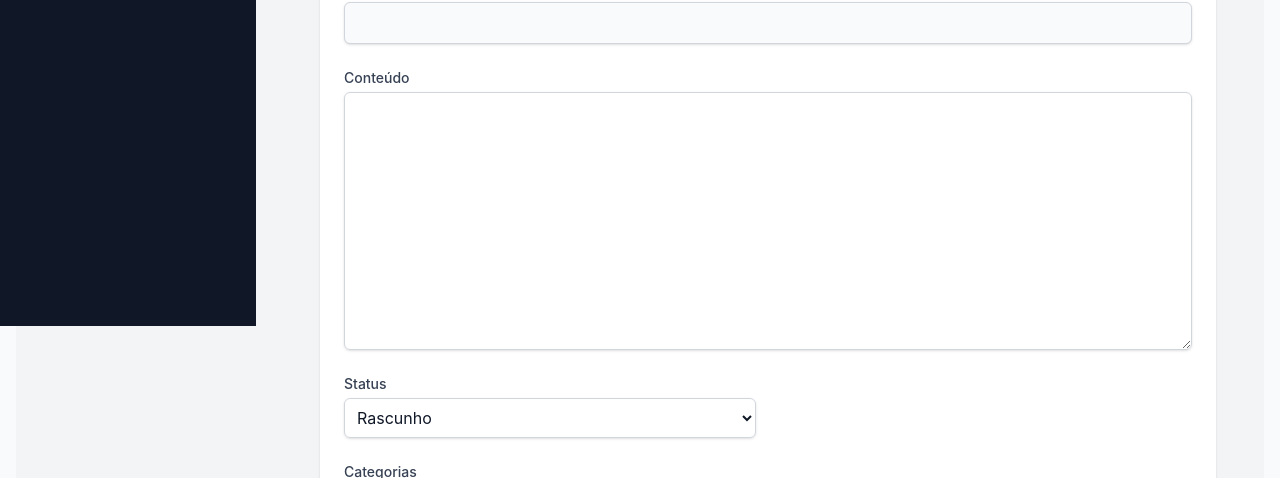
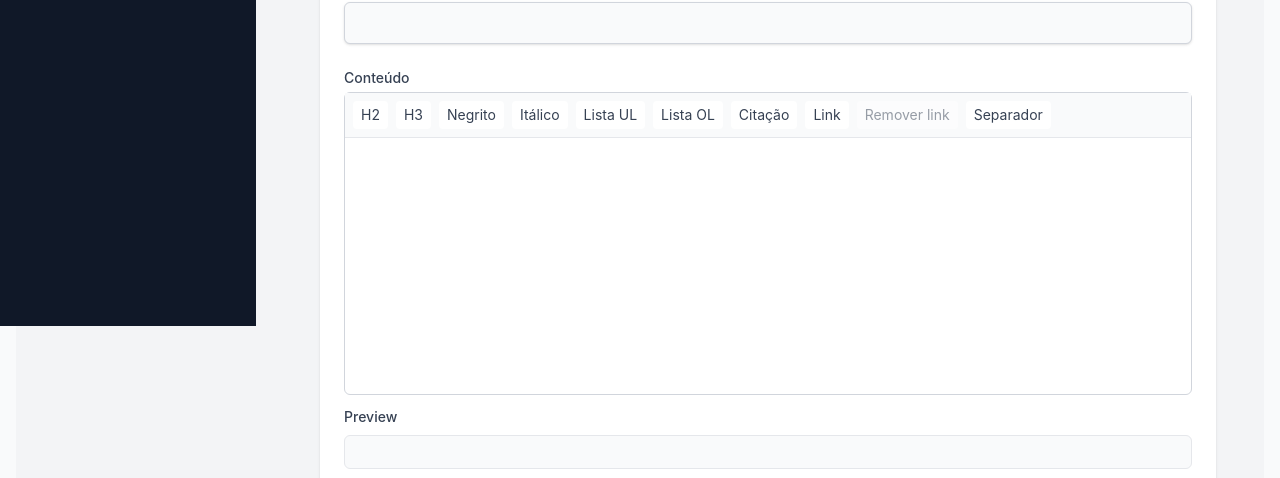
Before and after one commit to lucasrib421/CBN, a Next.js app in the folder frontend/: page /admin/posts/new in a window 1280 px wide. Shown: the part 474-952 px from the top of the page. Built offline with nearby package versions, Linux system fonts and the light colour scheme; no server answers.

Commit message:
feat(frontend): integrate rich text editor adapter in post admin forms

```diff
--- a/frontend/package.json
+++ b/frontend/package.json
@@ -11,6 +11,9 @@
   },
   "dependencies": {
     "@hookform/resolvers": "^5.2.2",
+    "@tiptap/extension-link": "^3.10.6",
+    "@tiptap/react": "^3.10.6",
+    "@tiptap/starter-kit": "^3.10.6",
     "isomorphic-dompurify": "^3.0.0",
     "next": "16.1.6",
     "next-auth": "^5.0.0-beta.30",
--- a/frontend/src/app/[slug]/page.tsx
+++ b/frontend/src/app/[slug]/page.tsx
@@ -2,8 +2,8 @@ import { notFound } from 'next/navigation';
 import type { Metadata } from 'next';
 import Image from 'next/image';
 import Link from 'next/link';
-import DOMPurify from 'isomorphic-dompurify';
 import { fetchAPI } from '@/lib/api';
+import { sanitizeRichTextHtml } from '@/lib/rich-text-policy';
 import type { PostDetail } from '@/types';
 
 export const dynamic = 'force-dynamic';
@@ -144,7 +144,7 @@ export default async function PostPage({ params }: PageProps) {
       {/* Content */}
       <div
         className="prose prose-lg max-w-none prose-headings:text-gray-900 prose-a:text-red-600"
-        dangerouslySetInnerHTML={{ __html: DOMPurify.sanitize(post.content) }}
+        dangerouslySetInnerHTML={{ __html: sanitizeRichTextHtml(post.content) }}
       />
 
       {/* Tags */}
--- a/frontend/src/app/admin/posts/[id]/edit/page.tsx
+++ b/frontend/src/app/admin/posts/[id]/edit/page.tsx
@@ -1,27 +1,14 @@
 'use client'
 
 import { useState, useEffect } from 'react'
-import { useForm } from 'react-hook-form'
+import { Controller, useForm } from 'react-hook-form'
 import { zodResolver } from '@hookform/resolvers/zod'
-import { z } from 'zod'
 import { useRouter } from 'next/navigation'
 import { useSession } from 'next-auth/react'
 import { fetchAdminAPIClient } from '@/lib/admin-api'
+import PostRichTextEditor from '@/components/admin/posts/PostRichTextEditor'
+import { PostFormData, postFormSchema } from '@/components/admin/posts/post-form-schema'
 import { Category, Tag, Media, PaginatedResponse, AdminPost } from '@/types'
-
-const schema = z.object({
-  title: z.string().min(3, 'O título deve ter pelo menos 3 caracteres'),
-  subtitle: z.string().optional(),
-  slug: z.string().min(3, 'O slug é obrigatório'),
-  content: z.string().min(10, 'O conteúdo deve ter pelo menos 10 caracteres'),
-  status: z.enum(['DRAFT', 'PUBLISHED', 'ARCHIVED']),
-  categories: z.array(z.number()).min(1, 'Selecione pelo menos uma categoria'),
-  tags: z.array(z.number()).optional(),
-  cover_image: z.string().optional().nullable(),
-  published_at: z.string().optional().nullable(),
-})
-
-type FormData = z.infer<typeof schema>
 
 export default function EditPostPage(props: { params: Promise<{ id: string }> }) {
   const router = useRouter()
@@ -41,12 +28,19 @@ export default function EditPostPage(props: { params: Promise<{ id: string }> })
 
   const {
     register,
+    control,
     handleSubmit,
     watch,
     reset,
     formState: { errors },
-  } = useForm<FormData>({
-    resolver: zodResolver(schema),
+  } = useForm<PostFormData>({
+    resolver: zodResolver(postFormSchema),
+    defaultValues: {
+      content: '<p></p>',
+      status: 'DRAFT',
+      categories: [],
+      tags: [],
+    },
   })
 
   const status = watch('status')
@@ -71,7 +65,7 @@ export default function EditPostPage(props: { params: Promise<{ id: string }> })
           title: postRes.title,
           subtitle: postRes.subtitle || '',
           slug: postRes.slug,
-          content: postRes.content,
+          content: postRes.content || '<p></p>',
           status: postRes.status as 'DRAFT' | 'PUBLISHED' | 'ARCHIVED',
           published_at: postRes.published_at ? postRes.published_at.slice(0, 16) : null,
           categories: postRes.categories?.map((c) => c.id) || [],
@@ -88,7 +82,7 @@ export default function EditPostPage(props: { params: Promise<{ id: string }> })
     loadData()
   }, [session, postId, reset])
 
-  const onSubmit = async (data: FormData) => {
+  const onSubmit = async (data: PostFormData) => {
     if (!session?.accessToken || !postId) return
     setIsLoading(true)
     setSubmitError(null)
@@ -164,14 +158,21 @@ export default function EditPostPage(props: { params: Promise<{ id: string }> })
 
         {/* Content */}
         <div>
-          <label htmlFor="content" className="block text-sm font-medium text-gray-700">Conteúdo</label>
-          <textarea
-            id="content"
-            {...register('content')}
-            rows={10}
-            className="mt-1 block w-full rounded-md border-gray-300 shadow-sm focus:border-blue-500 focus:ring-blue-500 border p-2"
-          />
-          {errors.content && <p className="text-red-500 text-sm mt-1">{errors.content.message}</p>}
+          <label className="block text-sm font-medium text-gray-700">Conteúdo</label>
+          <div className="mt-1">
+            <Controller
+              control={control}
+              name="content"
+              render={({ field }) => (
+                <PostRichTextEditor
+                  value={field.value}
+                  onChange={field.onChange}
+                  onBlur={field.onBlur}
+                  error={errors.content?.message}
+                />
+              )}
+            />
+          </div>
         </div>
 
         <div className="grid grid-cols-1 md:grid-cols-2 gap-6">
--- a/frontend/src/app/admin/posts/new/page.tsx
+++ b/frontend/src/app/admin/posts/new/page.tsx
@@ -1,27 +1,14 @@
 'use client'
 
 import { useState, useEffect } from 'react'
-import { useForm } from 'react-hook-form'
+import { Controller, useForm } from 'react-hook-form'
 import { zodResolver } from '@hookform/resolvers/zod'
-import { z } from 'zod'
 import { useRouter } from 'next/navigation'
 import { useSession } from 'next-auth/react'
 import { fetchAdminAPIClient } from '@/lib/admin-api'
+import PostRichTextEditor from '@/components/admin/posts/PostRichTextEditor'
+import { PostFormData, postFormSchema } from '@/components/admin/posts/post-form-schema'
 import { Category, Tag, Media, PaginatedResponse } from '@/types'
-
-const schema = z.object({
-  title: z.string().min(3, 'O título deve ter pelo menos 3 caracteres'),
-  subtitle: z.string().optional(),
-  slug: z.string().min(3, 'O slug é obrigatório'),
-  content: z.string().min(10, 'O conteúdo deve ter pelo menos 10 caracteres'),
-  status: z.enum(['DRAFT', 'PUBLISHED', 'ARCHIVED']),
-  categories: z.array(z.number()).min(1, 'Selecione pelo menos uma categoria'),
-  tags: z.array(z.number()).optional(),
-  cover_image: z.string().optional().nullable(),
-  published_at: z.string().optional().nullable(),
-})
-
-type FormData = z.infer<typeof schema>
 
 function generateSlug(title: string): string {
   return title
@@ -43,13 +30,15 @@ export default function NewPostPage() {
 
   const {
     register,
+    control,
     handleSubmit,
     watch,
     setValue,
     formState: { errors },
-  } = useForm<FormData>({
-    resolver: zodResolver(schema),
+  } = useForm<PostFormData>({
+    resolver: zodResolver(postFormSchema),
     defaultValues: {
+      content: '<p></p>',
       status: 'DRAFT',
       categories: [],
       tags: [],
@@ -87,7 +76,7 @@ export default function NewPostPage() {
     loadData()
   }, [session])
 
-  const onSubmit = async (data: FormData) => {
+  const onSubmit = async (data: PostFormData) => {
     if (!session?.accessToken) return
     setIsLoading(true)
     setSubmitError(null)
@@ -159,14 +148,21 @@ export default function NewPostPage() {
 
         {/* Content */}
         <div>
-          <label htmlFor="content" className="block text-sm font-medium text-gray-700">Conteúdo</label>
-          <textarea
-            id="content"
-            {...register('content')}
-            rows={10}
-            className="mt-1 block w-full rounded-md border-gray-300 shadow-sm focus:border-blue-500 focus:ring-blue-500 border p-2"
-          />
-          {errors.content && <p className="text-red-500 text-sm mt-1">{errors.content.message}</p>}
+          <label className="block text-sm font-medium text-gray-700">Conteúdo</label>
+          <div className="mt-1">
+            <Controller
+              control={control}
+              name="content"
+              render={({ field }) => (
+                <PostRichTextEditor
+                  value={field.value}
+                  onChange={field.onChange}
+                  onBlur={field.onBlur}
+                  error={errors.content?.message}
+                />
+              )}
+            />
+          </div>
         </div>
 
         <div className="grid grid-cols-1 md:grid-cols-2 gap-6">
--- /dev/null
+++ b/frontend/src/components/admin/posts/PostRichTextEditor.tsx
@@ -0,0 +1,194 @@
+'use client'
+
+import Link from '@tiptap/extension-link'
+import StarterKit from '@tiptap/starter-kit'
+import { EditorContent, useEditor } from '@tiptap/react'
+import { useEffect } from 'react'
+
+import { sanitizeRichTextHtml } from '@/lib/rich-text-policy'
+
+type PostRichTextEditorProps = {
+  value?: string
+  onChange: (value: string) => void
+  onBlur?: () => void
+  error?: string
+}
+
+const LINK_PROTOCOL_PATTERN = /^(https?:|mailto:)/i
+
+function ToolbarButton({
+  label,
+  isActive,
+  onClick,
+  disabled,
+}: {
+  label: string
+  isActive?: boolean
+  onClick: () => void
+  disabled?: boolean
+}) {
+  return (
+    <button
+      type="button"
+      onClick={onClick}
+      disabled={disabled}
+      className={`rounded px-2 py-1 text-sm transition-colors ${
+        isActive ? 'bg-blue-600 text-white' : 'bg-white text-gray-700 hover:bg-gray-100'
+      } disabled:cursor-not-allowed disabled:opacity-50`}
+    >
+      {label}
+    </button>
+  )
+}
+
+export default function PostRichTextEditor({
+  value,
+  onChange,
+  onBlur,
+  error,
+}: PostRichTextEditorProps) {
+  const normalizedValue = value || '<p></p>'
+
+  const editor = useEditor({
+    extensions: [
+      StarterKit.configure({
+        heading: {
+          levels: [2, 3],
+        },
+        code: false,
+        codeBlock: false,
+        strike: false,
+      }),
+      Link.configure({
+        openOnClick: false,
+        autolink: true,
+        protocols: ['http', 'https', 'mailto'],
+      }),
+    ],
+    content: normalizedValue,
+    editorProps: {
+      attributes: {
+        class:
+          'min-h-64 max-h-[28rem] overflow-y-auto rounded-b border-0 p-4 prose prose-sm max-w-none focus:outline-none',
+      },
+      transformPastedHTML: (html) => sanitizeRichTextHtml(html),
+    },
+    onUpdate: ({ editor }) => {
+      onChange(editor.getHTML())
+    },
+    onBlur: () => onBlur?.(),
+  })
+
+  useEffect(() => {
+    if (!editor) return
+    if (editor.getHTML() === normalizedValue) return
+    editor.commands.setContent(normalizedValue, { emitUpdate: false })
+  }, [editor, normalizedValue])
+
+  const handleLink = () => {
+    if (!editor) return
+
+    const currentLink = editor.getAttributes('link').href as string | undefined
+    const input = window.prompt('Informe a URL do link', currentLink || 'https://')
+    if (input === null) return
+
+    const nextValue = input.trim()
+    if (nextValue.length === 0) {
+      editor.chain().focus().unsetLink().run()
+      return
+    }
+
+    if (!LINK_PROTOCOL_PATTERN.test(nextValue)) {
+      return
+    }
+
+    editor
+      .chain()
+      .focus()
+      .setLink({
+        href: nextValue,
+        target: '_blank',
+        rel: 'noopener noreferrer',
+      })
+      .run()
+  }
+
+  return (
+    <div className="space-y-3">
+      <div className="rounded-md border border-gray-300">
+        <div className="flex flex-wrap gap-2 border-b border-gray-200 bg-gray-50 p-2">
+          <ToolbarButton
+            label="H2"
+            isActive={editor?.isActive('heading', { level: 2 })}
+            onClick={() => editor?.chain().focus().toggleHeading({ level: 2 }).run()}
+            disabled={!editor?.can().chain().focus().toggleHeading({ level: 2 }).run()}
+          />
+          <ToolbarButton
+            label="H3"
+            isActive={editor?.isActive('heading', { level: 3 })}
+            onClick={() => editor?.chain().focus().toggleHeading({ level: 3 }).run()}
+            disabled={!editor?.can().chain().focus().toggleHeading({ level: 3 }).run()}
+          />
+          <ToolbarButton
+            label="Negrito"
+            isActive={editor?.isActive('bold')}
+            onClick={() => editor?.chain().focus().toggleBold().run()}
+            disabled={!editor?.can().chain().focus().toggleBold().run()}
+          />
+          <ToolbarButton
+            label="Itálico"
+            isActive={editor?.isActive('italic')}
+            onClick={() => editor?.chain().focus().toggleItalic().run()}
+            disabled={!editor?.can().chain().focus().toggleItalic().run()}
+          />
+          <ToolbarButton
+            label="Lista UL"
+            isActive={editor?.isActive('bulletList')}
+            onClick={() => editor?.chain().focus().toggleBulletList().run()}
+            disabled={!editor?.can().chain().focus().toggleBulletList().run()}
+          />
+          <ToolbarButton
+            label="Lista OL"
+            isActive={editor?.isActive('orderedList')}
+            onClick={() => editor?.chain().focus().toggleOrderedList().run()}
+            disabled={!editor?.can().chain().focus().toggleOrderedList().run()}
+          />
+          <ToolbarButton
+            label="Citação"
+            isActive={editor?.isActive('blockquote')}
+            onClick={() => editor?.chain().focus().toggleBlockquote().run()}
+            disabled={!editor?.can().chain().focus().toggleBlockquote().run()}
+          />
+          <ToolbarButton
+            label="Link"
+            isActive={editor?.isActive('link')}
+            onClick={handleLink}
+            disabled={!editor}
+          />
+          <ToolbarButton
+            label="Remover link"
+            onClick={() => editor?.chain().focus().unsetLink().run()}
+            disabled={!editor?.isActive('link')}
+          />
+          <ToolbarButton
+            label="Separador"
+            onClick={() => editor?.chain().focus().setHorizontalRule().run()}
+            disabled={!editor?.can().chain().focus().setHorizontalRule().run()}
+          />
+        </div>
+        <EditorContent editor={editor} />
+      </div>
+
+      {error && <p className="text-sm text-red-500">{error}</p>}
+
+      <div>
+        <p className="mb-2 text-sm font-medium text-gray-700">Preview</p>
+        <div
+          data-testid="post-rich-text-preview"
+          className="prose prose-sm max-w-none rounded-md border border-gray-200 bg-gray-50 p-4"
+          dangerouslySetInnerHTML={{ __html: sanitizeRichTextHtml(normalizedValue) }}
+        />
+      </div>
+    </div>
+  )
+}
--- /dev/null
+++ b/frontend/src/components/admin/posts/post-form-schema.ts
@@ -0,0 +1,24 @@
+import { z } from 'zod'
+
+import { extractPlainTextFromRichText } from '@/lib/rich-text-policy'
+
+const MIN_CONTENT_LENGTH = 10
+
+export const postFormSchema = z.object({
+  title: z.string().min(3, 'O título deve ter pelo menos 3 caracteres'),
+  subtitle: z.string().optional(),
+  slug: z.string().min(3, 'O slug é obrigatório'),
+  content: z
+    .string()
+    .refine(
+      (value) => extractPlainTextFromRichText(value).length >= MIN_CONTENT_LENGTH,
+      `O conteúdo deve ter pelo menos ${MIN_CONTENT_LENGTH} caracteres`,
+    ),
+  status: z.enum(['DRAFT', 'PUBLISHED', 'ARCHIVED']),
+  categories: z.array(z.number()).min(1, 'Selecione pelo menos uma categoria'),
+  tags: z.array(z.number()).optional(),
+  cover_image: z.string().optional().nullable(),
+  published_at: z.string().optional().nullable(),
+})
+
+export type PostFormData = z.infer<typeof postFormSchema>
--- /dev/null
+++ b/frontend/src/lib/rich-text-policy.ts
@@ -0,0 +1,40 @@
+import DOMPurify from 'isomorphic-dompurify'
+
+export const RICH_TEXT_ALLOWED_TAGS = [
+  'p',
+  'h2',
+  'h3',
+  'strong',
+  'em',
+  'ul',
+  'ol',
+  'li',
+  'blockquote',
+  'a',
+  'hr',
+  'figure',
+  'img',
+  'figcaption',
+  'br',
+]
+
+export const RICH_TEXT_ALLOWED_ATTRIBUTES = ['href', 'target', 'rel', 'src', 'alt']
+
+const SAFE_URI_PATTERN = /^(https?:|mailto:)/i
+
+export function sanitizeRichTextHtml(html: string): string {
+  return DOMPurify.sanitize(html, {
+    ALLOWED_TAGS: RICH_TEXT_ALLOWED_TAGS,
+    ALLOWED_ATTR: RICH_TEXT_ALLOWED_ATTRIBUTES,
+    FORBID_TAGS: ['script', 'style'],
+    ALLOWED_URI_REGEXP: SAFE_URI_PATTERN,
+  })
+}
+
+export function extractPlainTextFromRichText(html: string): string {
+  const sanitized = sanitizeRichTextHtml(html)
+  return sanitized
+    .replace(/<[^>]*>/g, ' ')
+    .replace(/\s+/g, ' ')
+    .trim()
+}
--- a/frontend/src/types/index.ts
+++ b/frontend/src/types/index.ts
@@ -109,7 +109,6 @@ export interface AdminPostWrite {
   content: string;
   status: string;
   published_at?: string | null;
-  reading_time?: number | null;
   categories: number[];
   tags: number[];
   cover_image?: number | null;
```
Also changed, not shown: 1 other file (tests, documents, lock files or other folders).
